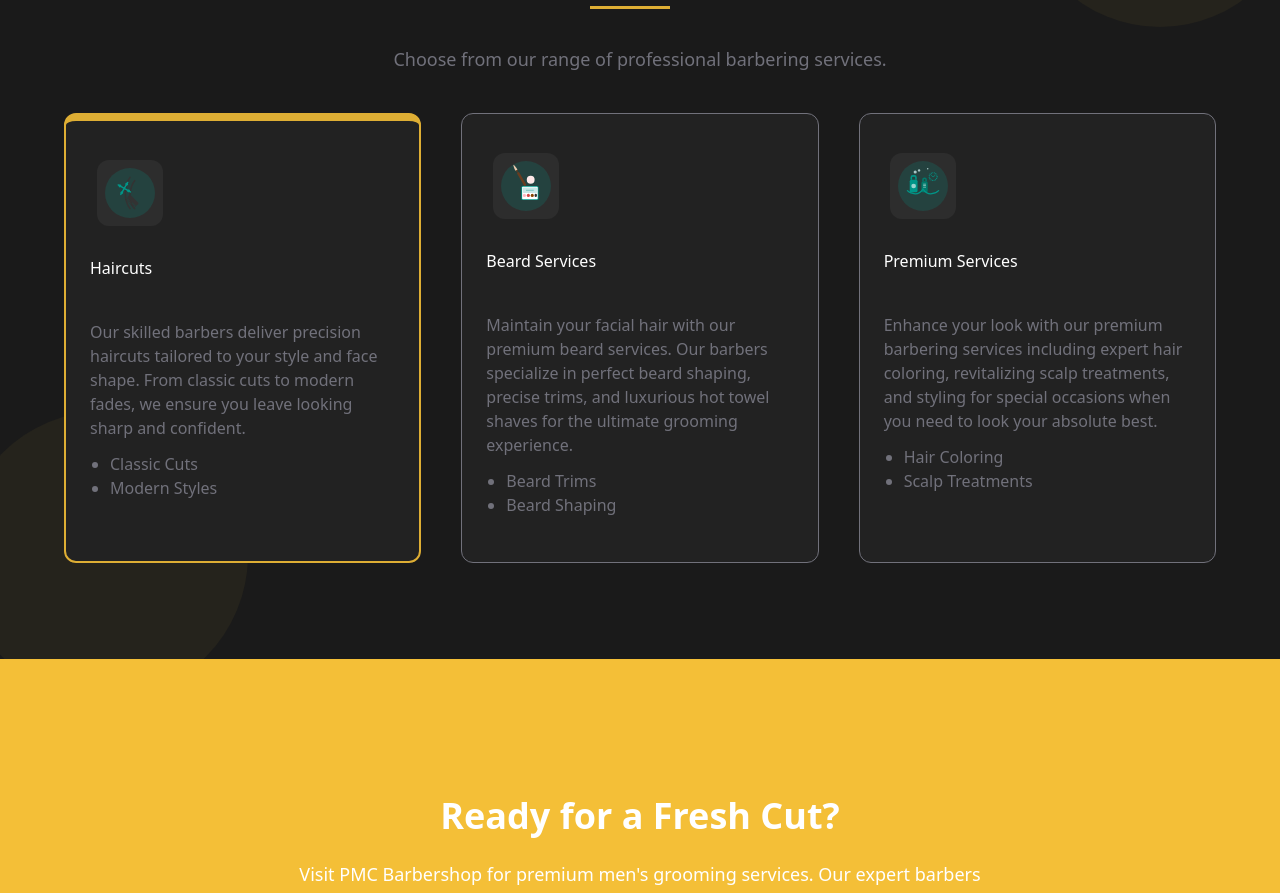
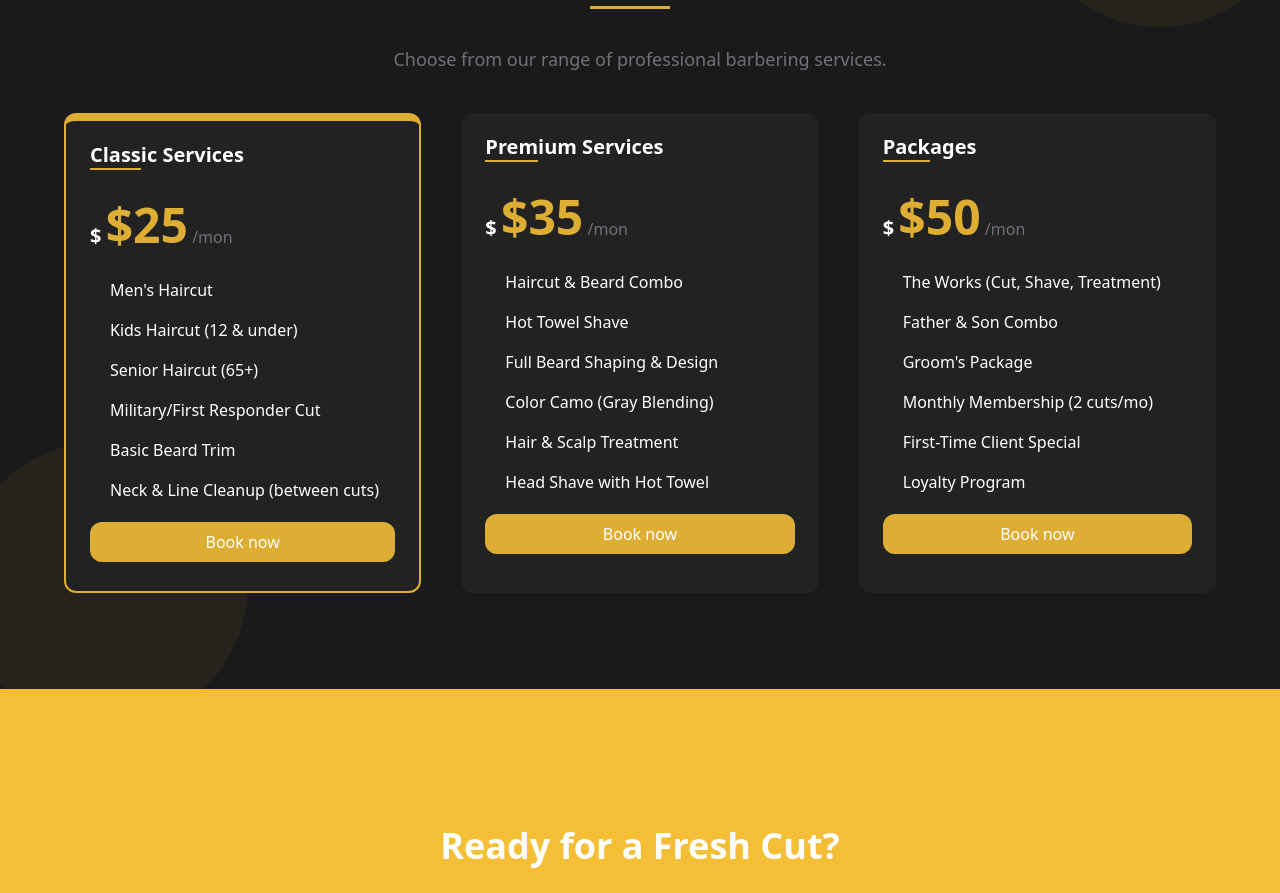
Before and after one commit to vikaskushwah738/fama-barber-landing, a Next.js app: page / in a window 1280 px wide. Shown: the part 4011-4904 px from the top of the page. Built offline with nearby package versions, Linux system fonts and the light colour scheme.

Commit message:
small updates

```diff
--- a/components/ServicePrices.tsx
+++ b/components/ServicePrices.tsx
@@ -1,4 +1,5 @@
 import Image from "next/image"
+import Link from "next/link"
 
 const ServicePrices = () => {
     return (
@@ -19,67 +20,70 @@ const ServicePrices = () => {
                 <p className="text-[#71717B] lg:px-52 md:px-24 px-6 text-center pt-10 text-lg">Choose from our range of professional barbering services.</p>
             </div>
             <div className="pt-10 gap-10 grid grid-cols-1 sm:grid-cols-2 md:grid-cols-3 text-white ">
-                <div className="group bg-[#222222] h-[450px] rounded-xl border-2 border-t-8  border-[#DEAE34] lg:px-6 px-5 transition-all duration-300 transform hover:-translate-y-2 cursor-pointer relative z-10">
-                    <div className="w-[79px] h-[79px] flex justify-center items-center pt-16  ">
-                        <div className="relative  bg-[#2D2D2D] p-2 rounded-xl group-hover:bg-[#3b382a] transition-all duration-300 group-hover:scale-105">
-                            <Image
-                                alt="Fama Barber Shop and Beauty Salon Logo"
-                                src='/hair-styling-icon.svg'
-                                width={50}
-                                height={50}
-                                className="rounded-2xl transform transition-transform duration-500 ease-in-out group-hover:scale-105"
-                            />
-                        </div>
+                <div className="group bg-[#222222] h-[480px] rounded-xl border-2 border-t-8  border-[#DEAE34] lg:px-6 px-5 transition-all duration-300 transform hover:-translate-y-2 hover:scale-105 cursor-pointer relative z-10">
 
+                    <h4 className="pt-5 text-white font-bold text-xl"> <span className="border-b-2  border-[#DEAE34]">Class</span>ic Services</h4>
+                    <p className="pt-8"><span className="text-xl font-bold">$</span>  <span className="text-5xl text-[#DEAE34]  font-extrabold">$25</span> <span className="text-[#71717B]">/mon</span></p>
+                    <ul className=" pl-5 pt-7 space-y-4">
+                        <li>Men's Haircut</li>
+                        <li>Kids Haircut (12 & under)</li>
+                        <li>Senior Haircut (65+)</li>
+                        <li>Military/First Responder Cut</li>
+                        <li>Basic Beard Trim</li>
+                        <li>Neck & Line Cleanup (between cuts)</li>
+                    </ul>
+
+                    <div className="text-white w-full text-center bg-[#DEAE34] p-2 mt-5 rounded-xl">
+                        <Link href={"/"}
+                            className=' '>
+                            Book now
+                        </Link>
                     </div>
-                    <h4 className="pt-14 group-hover:text-[#DEAE34]">Haircuts</h4>
-                    <p className="text-[#71717B] pt-10">Our skilled barbers deliver precision haircuts tailored to your style and face shape. From classic cuts
-                        to modern fades, we ensure you leave looking sharp and confident.</p>
-                    <ul className="text-[#71717B] list-disc pl-5 pt-3">
-                        <li>Classic Cuts</li>
-                        <li>Modern Styles</li>
+
+                </div>
+                <div className="group bg-[#222222] h-[480px] rounded-xl hover:border-2  hover:border-[#DEAE34] lg:px-6 px-5 transition-all duration-300 transform hover:-translate-y-2 hover:scale-105 cursor-pointer relative z-10">
+
+                    <h4 className="pt-5 text-white font-bold text-xl"> <span className="border-b-2  border-[#DEAE34]">Prem</span>ium Services</h4>
+                    <p className="pt-8"><span className="text-xl font-bold">$</span>  <span className="text-5xl text-[#DEAE34]  font-extrabold">$35</span> <span className="text-[#71717B]">/mon</span></p>
+                    <ul className=" pl-5 pt-7 space-y-4">
+                        <li>Haircut & Beard Combo</li>
+                        <li>Hot Towel Shave</li>
+                        <li>Full Beard Shaping & Design</li>
+                        <li>Color Camo (Gray Blending)</li>
+                        <li>Hair & Scalp Treatment</li>
+                        <li>Head Shave with Hot Towel</li>
+
                     </ul>
+
+                    <div className="text-white w-full text-center bg-[#DEAE34] p-2 mt-5 rounded-xl">
+                        <Link href={"/"}
+                            className=' '>
+                            Book now
+                        </Link>
+                    </div>
+
                 </div>
-                <div className="group hover:text-[#DEAE34] bg-[#222222] h-[450px] rounded-xl border-1 border-[#71717B] hover:border-t-4 hover:border-[#DEAE34] lg:px-6 px-5 transition-all duration-300 transform hover:-translate-y-2 cursor-pointer relative z-10 ">
-                    <div className="w-[79px] h-[79px] flex justify-center items-center pt-16">
-                        <div className=" relative bg-[#2D2D2D] p-2 rounded-xl group-hover:bg-[#3b382a] transition-all duration-300 group-hover:scale-105">
-                            <Image
-                                alt="Fama Barber Shop and Beauty Salon Logo"
-                                src='/makeup-icon.svg'
-                                width={50}
-                                height={50}
-                                className="rounded-2xl transform transition-transform duration-500 ease-in-out group-hover:scale-105"
-                            />
-                        </div>
+                <div className="group bg-[#222222] h-[480px] rounded-xl hover:border-2 hover:border-[#DEAE34] lg:px-6 px-5 transition-all duration-300 transform hover:-translate-y-2 hover:scale-105 cursor-pointer relative z-10">
 
+                    <h4 className="pt-5 text-white font-bold text-xl"> <span className="border-b-2  border-[#DEAE34]">Pack</span>ages</h4>
+                    <p className="pt-8"><span className="text-xl font-bold">$</span>  <span className="text-5xl text-[#DEAE34]  font-extrabold">$50</span> <span className="text-[#71717B]">/mon</span></p>
+                    <ul className=" pl-5 pt-7 space-y-4">
+
+                        <li>The Works (Cut, Shave, Treatment)</li>
+                        <li>Father & Son Combo</li>
+                        <li>Groom's Package</li>
+                        <li>Monthly Membership (2 cuts/mo)</li>
+                        <li>First-Time Client Special</li>
+                        <li>Loyalty Program</li>
+                    </ul>
+
+                    <div className="text-white w-full text-center bg-[#DEAE34] p-2 mt-5 rounded-xl">
+                        <Link href={"/"}
+                            className=' '>
+                            Book now
+                        </Link>
                     </div>
-                    <h4 className="pt-14">Beard Services</h4>
-                    <p className="text-[#71717B] pt-10">Maintain your facial hair with our premium beard services. Our barbers specialize in perfect beard
-                        shaping, precise trims, and luxurious hot towel shaves for the ultimate grooming experience.</p>
-                    <ul className="text-[#71717B] list-disc pl-5 pt-3">
-                        <li>Beard Trims</li>
-                        <li>Beard Shaping</li>
-                    </ul>
-                </div>
-                <div className="group hover:text-[#DEAE34] bg-[#222222] h-[450px] rounded-xl border-1 border-[#71717B] hover:border-t-4 hover:border-[#DEAE34] lg:px-6 px-5 transition-all duration-300 transform hover:-translate-y-2 cursor-pointer relative z-10">
-                    <div className="w-[79px] h-[79px] flex justify-center items-center pt-16">
-                        <div className=" relative bg-[#2D2D2D] p-2 rounded-xl group-hover:bg-[#3b382a] transition-all duration-300 group-hover:scale-105">
-                            <Image
-                                alt="Fama Barber Shop and Beauty Salon Logo"
-                                src='/skincare-icon.svg'
-                                width={50}
-                                height={50}
-                                className="rounded-2xl transform transition-transform duration-500 ease-in-out group-hover:scale-105"
-                            />
-                        </div>
-                    </div>
-                    <h4 className="pt-14">Premium Services</h4>
-                    <p className="text-[#71717B] pt-10">Enhance your look with our premium barbering services including expert hair coloring, revitalizing
-                        scalp treatments, and styling for special occasions when you need to look your absolute best.</p>
-                    <ul className="text-[#71717B] list-disc pl-5 pt-3">
-                        <li>Hair Coloring</li>
-                        <li>Scalp Treatments</li>
-                    </ul>
+
                 </div>
             </div>
             <div
```
